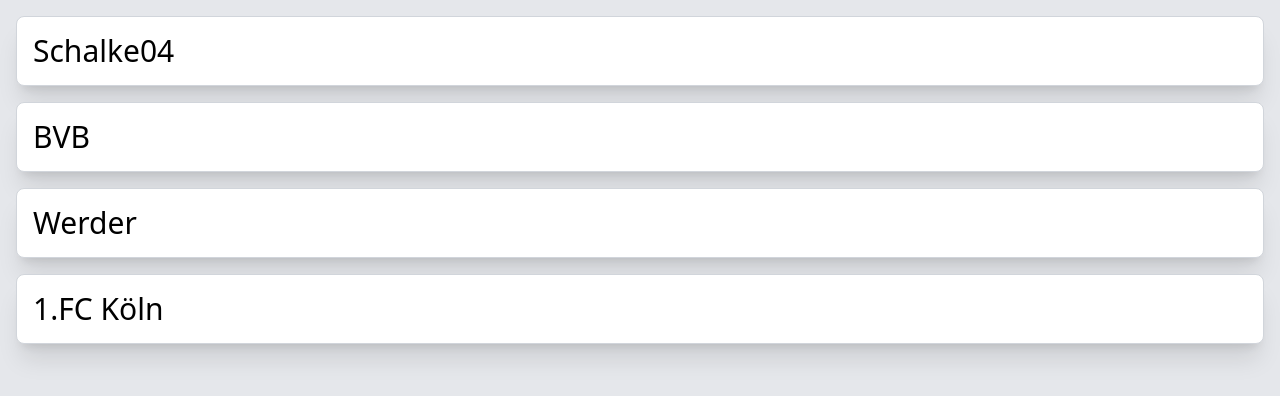
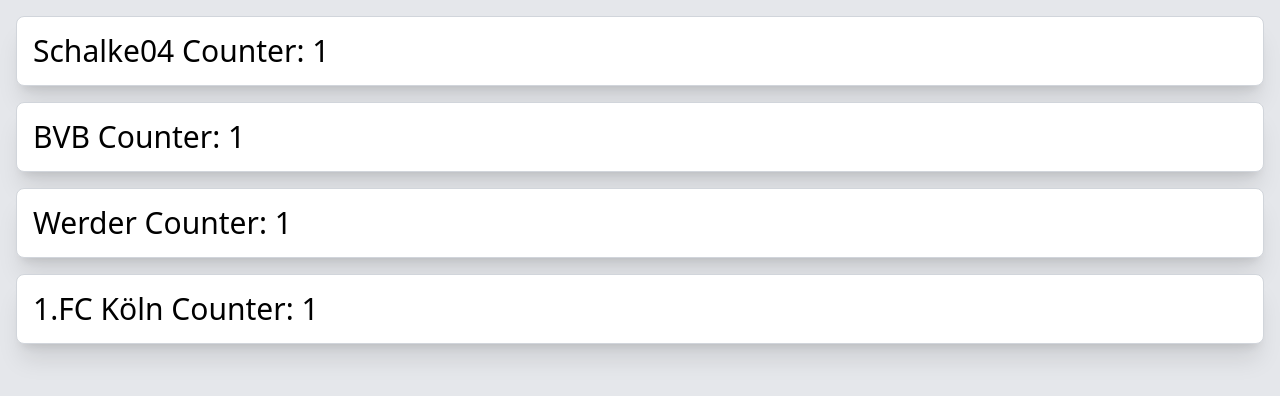
Before and after one commit to srutz/reactempty, a React (Vite) app: page / in a window 1280 px wide. Shown: the top 396 px of the page. Built offline with nearby package versions, Linux system fonts and the light colour scheme; what tailwindcss-motion would draw is missing.

Commit message:
counter state

```diff
--- a/src/App.tsx
+++ b/src/App.tsx
@@ -1,3 +1,4 @@
+import { useState } from "react"
 
 export function App() {
     const names = [ "Schalke04", "BVB", "Werder", "1.FC Köln"]
@@ -9,11 +10,15 @@ export function App() {
 
 
 function Box(props : { extra?: string}) {
+    console.log("render box")
+    const [ counter, setCounter] = useState(1)
+
     return (
         <div className="m-4 p-4 rounded-lg shadow-xl
             border border-gray-300
             bg-white flex flex-col motion-preset-slide">
-                {props.extra}
+                {props.extra}{" "}
+                Counter: {counter}
         </div>
 
     )
```
